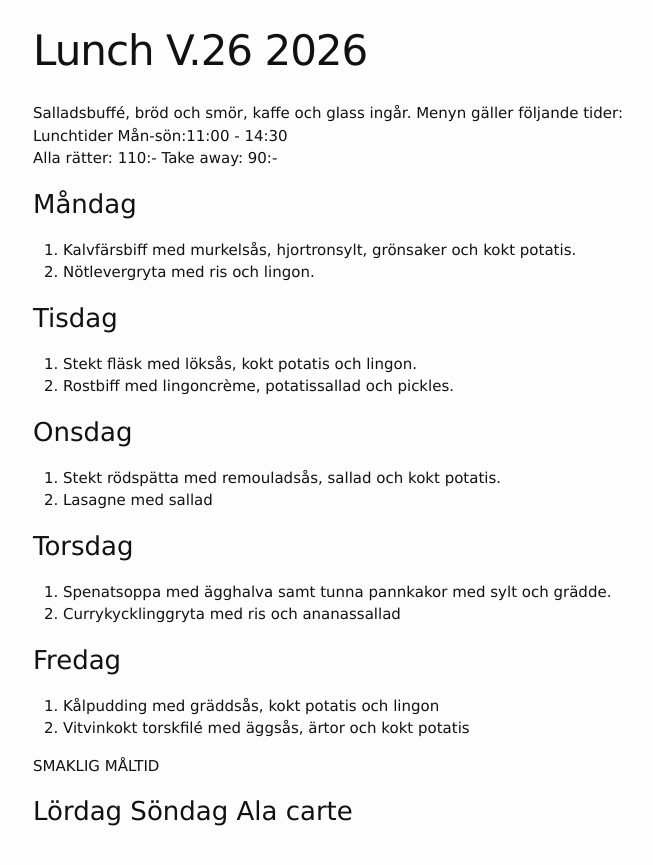
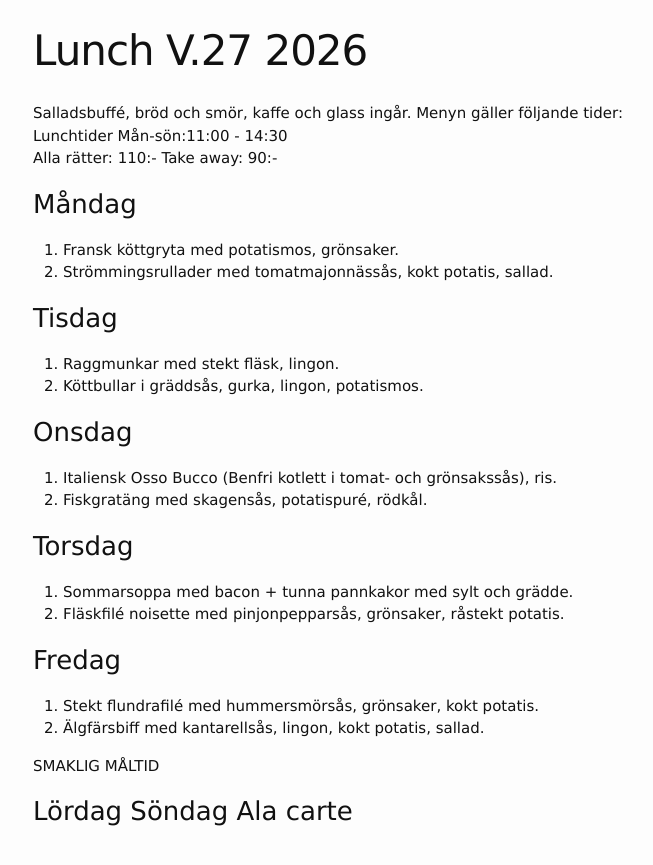
Before and after one commit to FarInn62/farinn62.github.io, a Jekyll site: the page built from lunch.md, in a window 1280 px wide. Shown: the top 865 px of the page, without its empty margins (237-890 px from the left). Built offline with Jekyll 4.4.1, drawn with Linux system fonts in a browser that asks for light colours.

Commit message:
Update lunch.md

```diff
--- a/lunch.md
+++ b/lunch.md
@@ -1,6 +1,6 @@
 ---
 layout: foodmenu
-title: Lunch V.26 2026
+title: Lunch V.27 2026
 permalink: /lunch/
 published: true
 ---
@@ -11,27 +11,27 @@ Alla rätter: 110:- Take away: 90:-
 
 ### Måndag
 
-1. Kalvfärsbiff med murkelsås, hjortronsylt, grönsaker och kokt potatis.
-2. Nötlevergryta med ris och lingon.
+1. Fransk köttgryta med potatismos, grönsaker.
+2. Strömmingsrullader med tomatmajonnässås, kokt potatis, sallad.
 
 ### Tisdag
 
-1. Stekt fläsk med löksås, kokt potatis och lingon.
-2. Rostbiff med lingoncrème, potatissallad och pickles.
+1. Raggmunkar med stekt fläsk, lingon.
+2. Köttbullar i gräddsås, gurka, lingon, potatismos.
 
 ### Onsdag
 
-1. Stekt rödspätta med remouladsås, sallad och kokt potatis.
-2. Lasagne med sallad
+1. Italiensk Osso Bucco (Benfri kotlett i tomat- och grönsakssås), ris.
+2. Fiskgratäng med skagensås, potatispuré, rödkål.
 
 ### Torsdag
 
-1. Spenatsoppa med ägghalva samt tunna pannkakor med sylt och grädde.
-2. Currykycklinggryta med ris och ananassallad
+1. Sommarsoppa med bacon + tunna pannkakor med sylt och grädde.
+2. Fläskfilé noisette med pinjonpepparsås, grönsaker, råstekt potatis.
 
 ### Fredag
-1. Kålpudding med gräddsås, kokt potatis och lingon
-2. Vitvinkokt torskfilé med äggsås, ärtor och kokt potatis
+1. Stekt flundrafilé med hummersmörsås, grönsaker, kokt potatis.
+2. Älgfärsbiff med kantarellsås, lingon, kokt potatis, sallad.
 
 SMAKLIG MÅLTID
 
```
